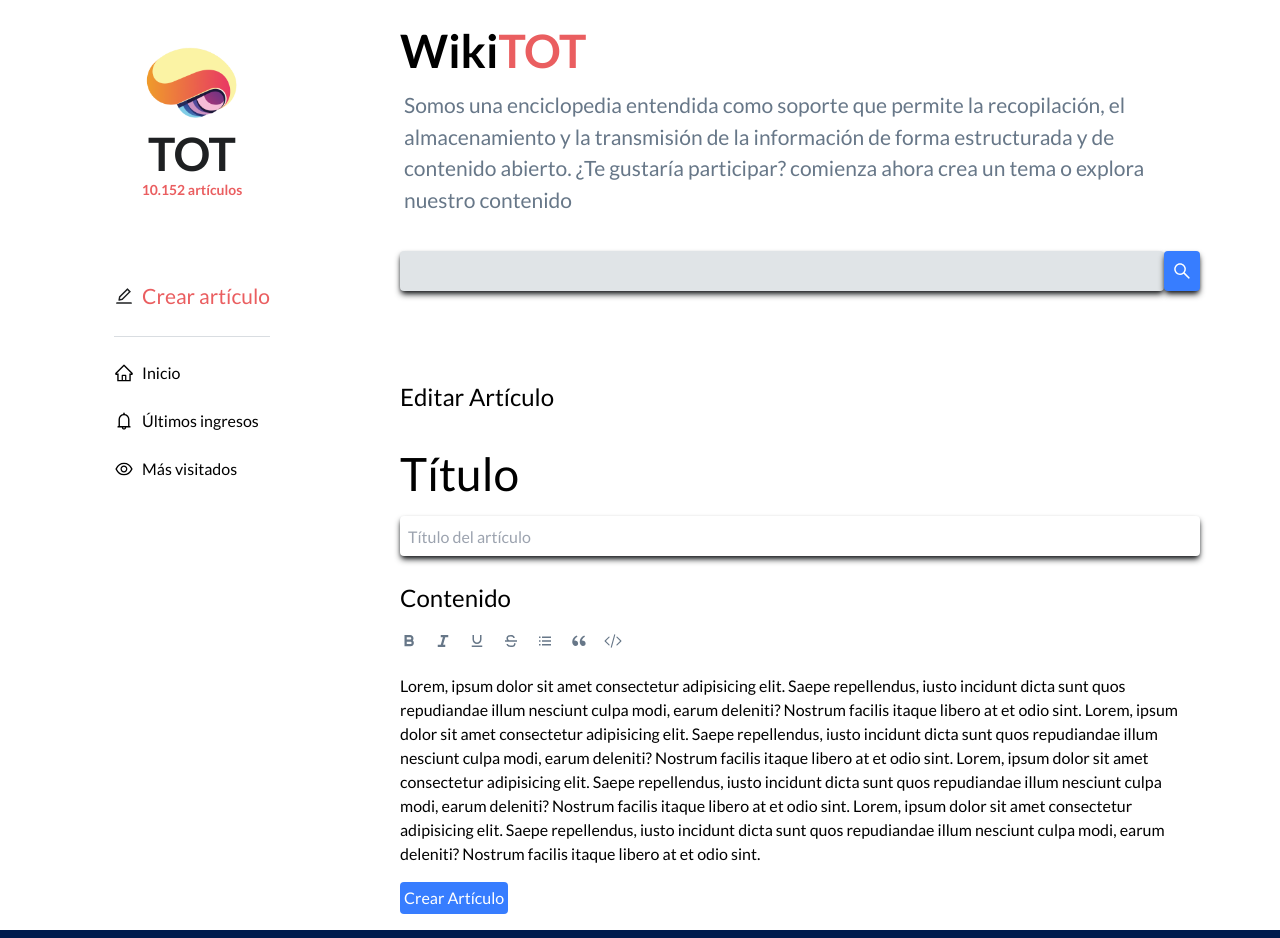
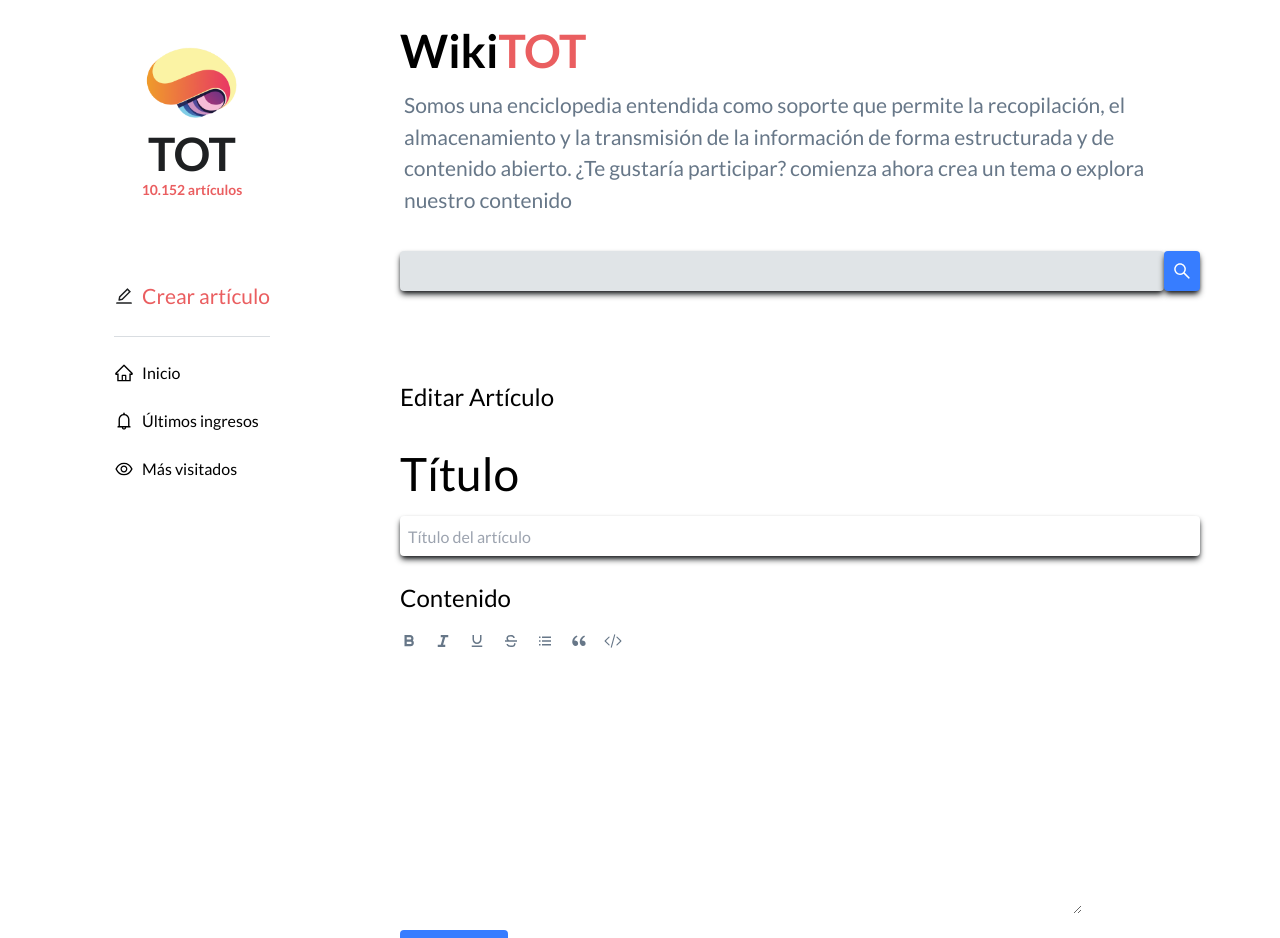
Before and after one commit to LeyCod/front-wikideas, a React (Vite) app: page /create in a window 1280 px wide. Shown: the top 938 px of the page. Built offline with nearby package versions, Linux system fonts and the light colour scheme.

Commit message:
create article logic

```diff
--- a/src/pages/CreateArticle.jsx
+++ b/src/pages/CreateArticle.jsx
@@ -1,23 +1,45 @@
-import React from 'react'
+import React, { useState } from 'react'
 import { BiBold, BiItalic, BiUnderline, BiStrikethrough, BiListUl } from 'react-icons/bi'
 import { HiCodeBracket } from 'react-icons/hi2'
 // import { HiOutlineCodeBracket } from 'react-icons/hi'
 import { RiDoubleQuotesL } from 'react-icons/ri'
 
 export const CreateArticle = () => {
+    const [formData, setFormData] = useState({ title: '', content: '' })
 
-    // const makeBoldText = (text) => {
-    //     return <b>{text}</b>
-    // }
 
+    const handleFormChange = event => {
+        const { name, value } = event.target;
+        setFormData({ ...formData, [name]: value });
+    };
+
+    const handleSubmit = event => {
+        event.preventDefault();
+        fetch(`https://tot.kame-code.com/api/entries`, {
+            method: 'POST',
+            headers: {
+                'Content-Type': 'application/json',
+                'Accept': 'application/json'
+            },
+            body: JSON.stringify(formData)
+        })
+
+            .then(response => response.json())
+            .catch(error => console.error(error));
+    };
+    console.log(formData)
 
     return (
         <div className='flex flex-col w-full p-4 justify-center items-start '>
             <h1 className='text-subtitleSize' >Editar Artículo</h1>
-
+            <form onSubmit={handleSubmit} >
                 <h3 className='text-titleSize mt-6'>Título</h3>
                 <div className='flex flex-row  items-center md:items-start  w-full '>
                     <input
+                        name='title'
+                        id='title'
+                        value={formData.title}
+                        onChange={handleFormChange}
                         className='rounded shadow-md mt-2 shadow-title w-full md:w-[100%] h-10 p-2' type="text" placeholder="Título del artículo" ></input>
 
                 </div>
@@ -36,15 +58,19 @@
                 </div>
 
                 <div className='h-auto flex items-start w-[800px] mt-6'>
-                <span>Lorem, ipsum dolor sit amet consectetur adipisicing elit. Saepe repellendus, iusto incidunt dicta sunt quos repudiandae illum nesciunt culpa modi, earum deleniti? Nostrum facilis itaque libero at et odio sint.
-                    Lorem, ipsum dolor sit amet consectetur adipisicing elit. Saepe repellendus, iusto incidunt dicta sunt quos repudiandae illum nesciunt culpa modi, earum deleniti? Nostrum facilis itaque libero at et odio sint.
-                    Lorem, ipsum dolor sit amet consectetur adipisicing elit. Saepe repellendus, iusto incidunt dicta sunt quos repudiandae illum nesciunt culpa modi, earum deleniti? Nostrum facilis itaque libero at et odio sint.
-                    Lorem, ipsum dolor sit amet consectetur adipisicing elit. Saepe repellendus, iusto incidunt dicta sunt quos repudiandae illum nesciunt culpa modi, earum deleniti? Nostrum facilis itaque libero at et odio sint.
-                </span>
+                    <textarea
+                        name="content"
+                        id="content"
+                        value={formData.content}
+                        onChange={handleFormChange}
+                        cols="80"
+                        rows="10"></textarea>
 
                 </div>
-            <button className='bg-buttons text-selected p-1 rounded mt-4'>Crear Artículo</button>
-
+                <button
+                    type='submit'
+                    className='bg-buttons text-selected p-1 rounded mt-4'>Crear Artículo</button>
+            </form>
         </div>
     )
 }
```
Also changed, not shown: src/pages/EditArticle.jsx (+0 -27 lines). Lines whose indentation alone changed are shown as unchanged.
